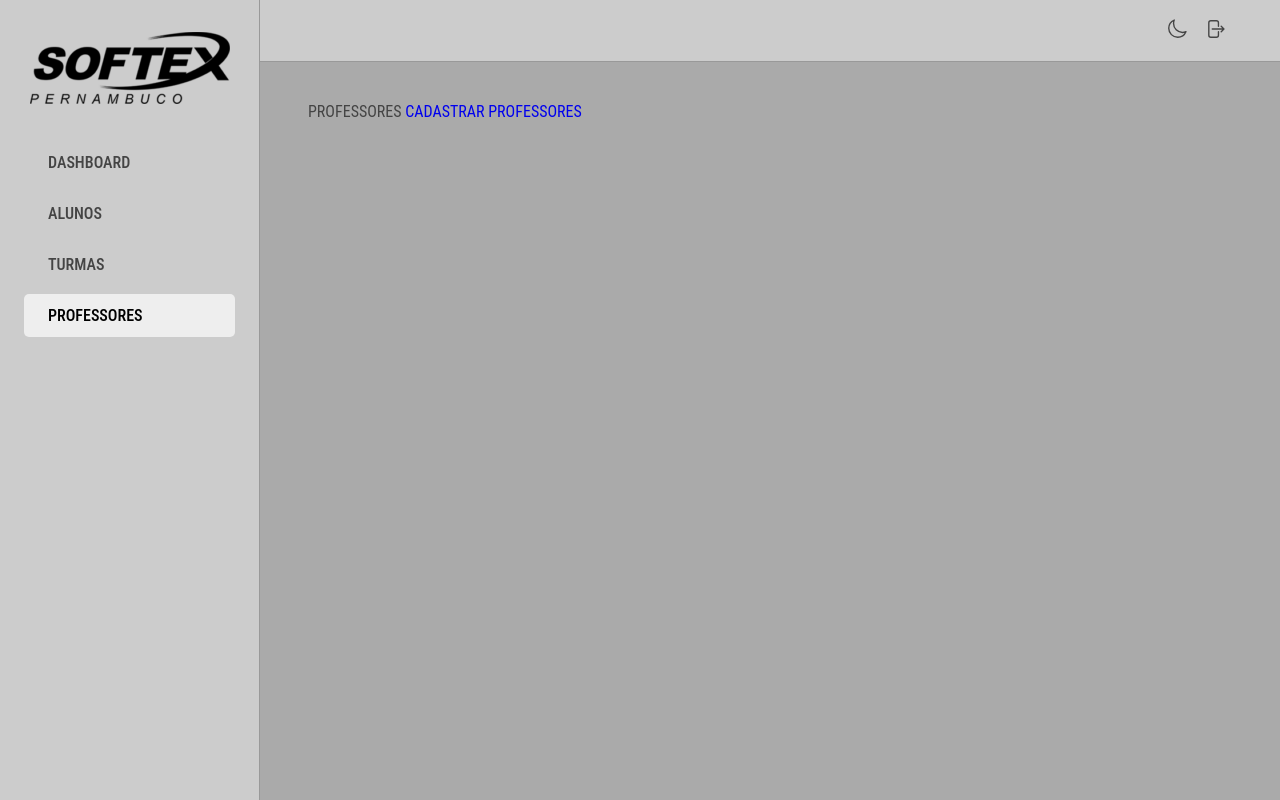
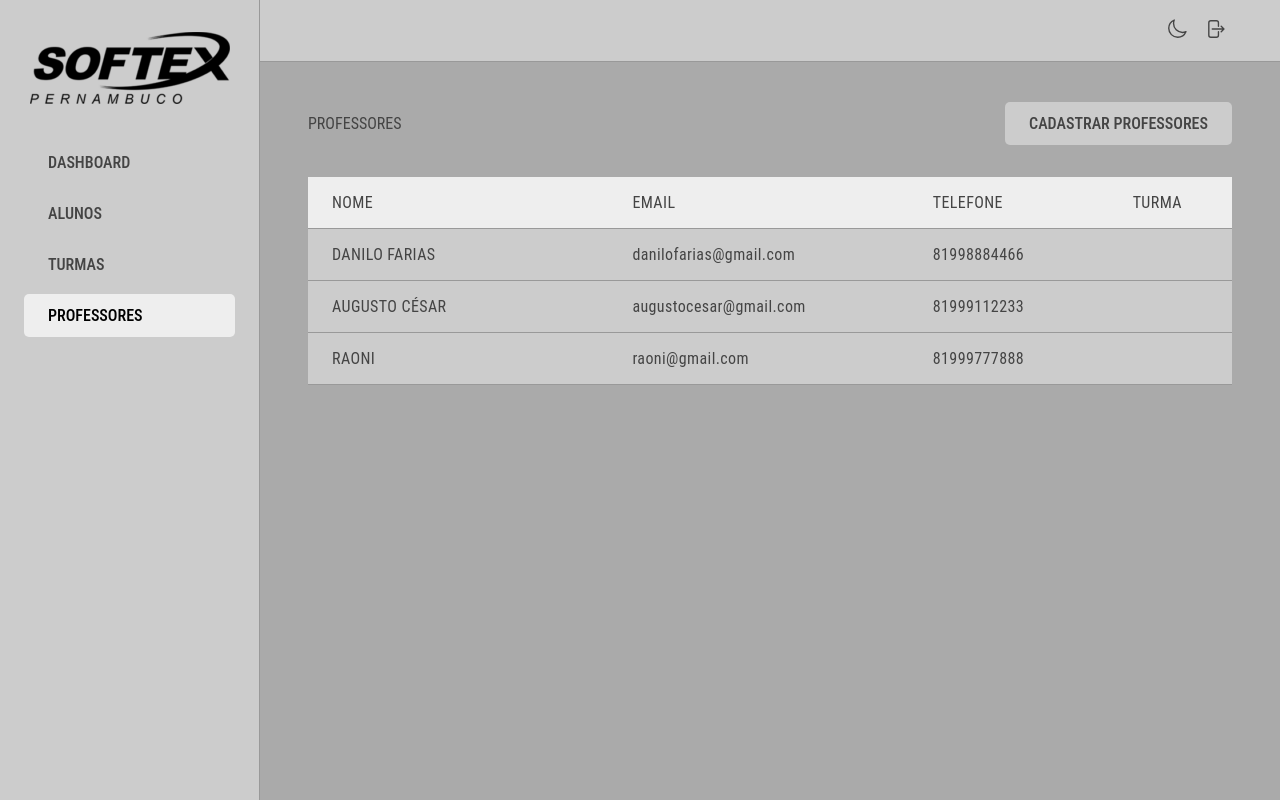
Before and after one commit to ramombarbalho/sistema-de-gestao-fap, a React (Vite) app: page /professores in a window 1280 px wide. Built offline with nearby package versions, Linux system fonts and the light colour scheme.

Commit message:
edição alunos

```diff
--- a/src/pages/Students.jsx
+++ b/src/pages/Students.jsx
@@ -96,7 +96,7 @@ function Students() {
       <TableHeader>
         <div>Nome</div>
         <div>Email</div>
-        <div>Status</div>
+        <div>CPF</div>
         <div>Ações</div>
         <div></div>
       </TableHeader>
@@ -105,7 +105,7 @@ function Students() {
           <div>{student.name}</div>
           <div>{student.email}</div>
           <StyledStatus status={student.status}>
-            {student.status === 1 ? "Aprovado" : "Reprovado"}
+            {student.status === 1 ? "" : ""}
           </StyledStatus>
           <div>
             <button>Editar</button>
--- a/src/pages/Teachers.jsx
+++ b/src/pages/Teachers.jsx
@@ -1,10 +1,94 @@
+import styled from "styled-components";
+import { TEACHERS } from "../data/teachers";
 import { NavLink } from "react-router-dom";
+import React from "react";
+
+const TableHeader = styled.header`
+  display: grid;
+  grid-template-columns: 2.2fr 2.2fr 1.4fr 0.6fr;
+  column-gap: 2.4rem;
+  align-items: center;
+
+  background-color: var(--color-bg-container-secondary);
+  border-bottom: 1px solid var(--color-border);
+  text-transform: uppercase;
+  letter-spacing: 0.4px;
+  padding: 1.6rem 2.4rem;
+
+  transition: all 0.3s;
+`;
+
+const TableRow = styled.div`
+  display: grid;
+  grid-template-columns: 2.2fr 2.2fr 1.4fr 0.6fr;
+  column-gap: 2.4rem;
+  align-items: center;
+
+  letter-spacing: 0.4px;
+  padding: 1.6rem 2.4rem;
+
+  background-color: var(--color-bg-container-primary);
+  border-bottom: 1px solid var(--color-border);
+  letter-spacing: 0.4px;
+  padding: 1.6rem 2.4rem;
+
+  transition: all 0.3s;
+`;
+
+const PageHeader = styled.header`
+  display: flex;
+  align-items: center;
+  justify-content: space-between;
+`;
+
+const StyledNavLink = styled(NavLink)`
+  &:link,
+  &:visited {
+    display: flex;
+    align-items: center;
+    gap: 0.6rem;
+    background-color: var(--color-bg-container-primary);
+
+    border-radius: 5px;
+    color: var(--color-text);
+    font-size: 1.6rem;
+    font-weight: 500;
+    padding: 1.2rem 2.4rem;
+    transition: all 0.3s;
+  }
+
+  &:hover,
+  &:active,
+  &.active:link,
+  &.active:visited {
+    color: var(--color-hover);
+    background-color: var(--color-bg-container-secondary);
+  }
+`;
 
 function Classes() {
   return (
-    <div>
-      PROFESSORES <NavLink to="cadastrar">CADASTRAR PROFESSORES</NavLink>
-    </div>
+    <React.Fragment>
+      <PageHeader>
+        <div>PROFESSORES</div>
+        <StyledNavLink to="cadastrar">CADASTRAR PROFESSORES</StyledNavLink>
+      </PageHeader>
+      <div>
+        <TableHeader>
+          <span>NOME</span>
+          <span>EMAIL</span>
+          <span>TELEFONE</span>
+          <span>TURMA</span>
+        </TableHeader>
+        {TEACHERS.map((t) => (
+          <TableRow key={t.name}>
+            <span>{t.name}</span>
+            <span>{t.email}</span>
+            <span>{t.phone}</span>
+          </TableRow>
+        ))}
+      </div>
+    </React.Fragment>
   );
 }
 
```
